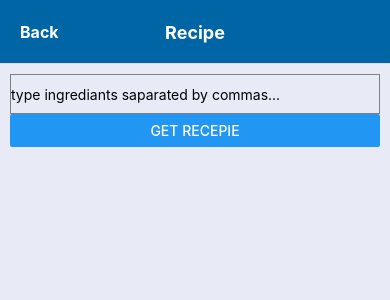
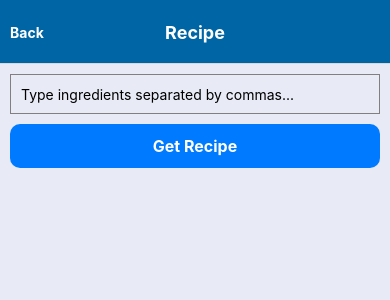
Before and after one commit to anikgvsu/buddybites, a React Native app: screen /Recipe in a window 390 px wide. Shown: the top 300 px of the page. Built offline with nearby package versions, Linux system fonts and the light colour scheme.

Commit message:
recipe screen style updated

```diff
--- a/screens/RecipeScreen.js
+++ b/screens/RecipeScreen.js
@@ -1,49 +1,45 @@
 import React, { useState, useEffect } from 'react';
-import { View,ScrollView, FlatList, Image, TextInput, StyleSheet, Text, Button, TouchableOpacity } from 'react-native';
+import { View, ScrollView, Image, TextInput, StyleSheet, Text, TouchableOpacity } from 'react-native';
 import { useWindowDimensions } from 'react-native';
 import RenderHtml from 'react-native-render-html';
 
-import {getFoodFacts} from '../api/FoodAPI.js';
+import { getFoodFacts } from '../api/FoodAPI.js';
 
 const RecipeScreen = ({ navigation }) => {
   const { width } = useWindowDimensions();
-  const [ingredients, setIngredients] = useState("");
+  const [ingredients, setIngredients] = useState('');
   const [recipe, setRecipe] = useState({
     image: '',
     title: '',
     instruction: '',
     summary: '',
-  })
+  });
 
   const getRecipe = () => {
     getFoodFacts(ingredients, (data) => {
-      console.log(data.recipes[0].image);
 
-      // console.log("food data here",data, data.recipes[0].image, data.recipes[0].instructions, data.recipes[0].summary);
-      setRecipe({image: data.recipes[0].image, instruction: data.recipes[0].instructions,
-        summary: data.recipes[0].summary, title: data.recipes[0].title})
+      setRecipe({
+        image: data.recipes[0].image,
+        instruction: data.recipes[0].instructions,
+        summary: data.recipes[0].summary,
+        title: data.recipes[0].title,
       });
-  }
+    });
+  };
+
   const renderRecipe = (recipe) => {
     if (recipe.title === '') {
       return <View></View>;
     } else {
       return (
-          <ScrollView contentContainerStyle={styles.weatherView}>
-            <Image
-              style={styles.recipeImage}
-              source={{
-                uri: recipe.image,
-              }}
-            />
-            <View>
-              <Text style={styles.recipeTitle}>
-                {recipe.title}
-              </Text>
-              <Text style={styles.description}>
-              <RenderHtml contentWidth={width} source={{html:recipe.instruction}}/>
-              <RenderHtml contentWidth={width} source={{html:recipe.summary}}/>
-              </Text>
+        <ScrollView contentContainerStyle={styles.recipeContainer}>
+          <Image style={styles.recipeImage} source={{ uri: recipe.image }} />
+          <View style={styles.recipeContent}>
+            <Text style={styles.recipeTitle}>{recipe.title}</Text>
+            <View style={styles.recipeDescription}>
+              <RenderHtml contentWidth={width} source={{ html: recipe.instruction }} />
+              <RenderHtml contentWidth={width} source={{ html: recipe.summary }} />
+            </View>
           </View>
         </ScrollView>
       );
@@ -53,39 +49,61 @@ const RecipeScreen = ({ navigation }) => {
   useEffect(() => {
     navigation.setOptions({
       headerLeft: () => (
-          <TouchableOpacity
-            onPress={() =>
-              navigation.navigate("EventList")
-            }
-          >
-            <View style={styles.addButton}>
-              <Text style={styles.addButtonText}>Back</Text>
-            </View>
+        <TouchableOpacity onPress={() => navigation.navigate('EventList')}>
+          <Text style={styles.headerButton}>Back</Text>
         </TouchableOpacity>
       ),
     });
   });
+
   return (
     <View style={styles.container}>
-          <View>
+      <View style={styles.inputContainer}>
         <TextInput
-              style={{ height: 40, borderColor: 'gray', borderWidth: 1 }}
+          style={styles.input}
           onChangeText={setIngredients}
           value={ingredients}
-              placeholder="type ingrediants saparated by commas..."
+          placeholder="Type ingredients separated by commas..."
         />
-            <Button title="Get Recepie" onPress={getRecipe} />
+        <TouchableOpacity style={styles.button} onPress={getRecipe}>
+          <Text style={styles.buttonText}>Get Recipe</Text>
+        </TouchableOpacity>
       </View>
       {renderRecipe(recipe)}
     </View>
   );
 };
 
-
-
 const styles = StyleSheet.create({
-    weatherView: {
-      flexDirection: 'column',
+  container: {
+    flex: 1,
+    padding: 10,
+    backgroundColor: '#E8EAF6',
+  },
+  inputContainer: {
+    marginBottom: 20,
+  },
+  input: {
+    height: 40,
+    borderColor: 'gray',
+    borderWidth: 1,
+    paddingHorizontal: 10,
+    marginBottom: 10,
+  },
+  button: {
+    backgroundColor: '#007AFF',
+    borderRadius: 10,
+    paddingVertical: 12,
+    paddingHorizontal: 24,
+    alignItems: 'center',
+  },
+  buttonText: {
+    color: 'white',
+    fontSize: 16,
+    fontWeight: 'bold',
+  },
+  recipeContainer: {
+    flexGrow: 1,
     alignItems: 'center',
     marginTop: 50,
     marginBottom: 20,
@@ -93,49 +111,25 @@ const RecipeScreen = ({ navigation }) => {
   recipeImage: {
     width: 200,
     height: 200,
+    borderRadius: 10,
   },
-    weatherDetails: {
-      marginLeft: 10,
+  recipeContent: {
+    marginTop: 20,
+    alignItems: 'center',
   },
   recipeTitle: {
     fontSize: 30,
-      marginTop: 20,
     fontWeight: 'bold',
     textAlign: 'center',
+    marginBottom: 10,
   },
-    description: {
-      fontSize: 18,
-      marginRight: 20,
-      marginLeft: 20,
-    },
-    container: {
-      padding: 10,
-      backgroundColor: "#E8EAF6",
-      flex: 1,
+  recipeDescription: {
+    marginHorizontal: 20,
   },
   headerButton: {
-      color: "#fff",
-      fontWeight: "bold",
+    color: '#fff',
+    fontWeight: 'bold',
     margin: 10,
-    },
-    buttons: {
-      padding: 10,
-    },
-    addButton: {
-      // position: 'absolute',
-      // top: 10,
-      // right: 10,
-      // backgroundColor: '#007AFF',
-      // borderRadius: 10,
-      // paddingVertical: 8,
-      // paddingHorizontal: 16,
-      // elevation: 2,
-    },
-    addButtonText: {
-      color: 'white',
-      fontSize: 16,
-      fontWeight: 'bold',
-      margin: 20,
   },
 });
 
```
Lines whose indentation alone changed are shown as unchanged.
